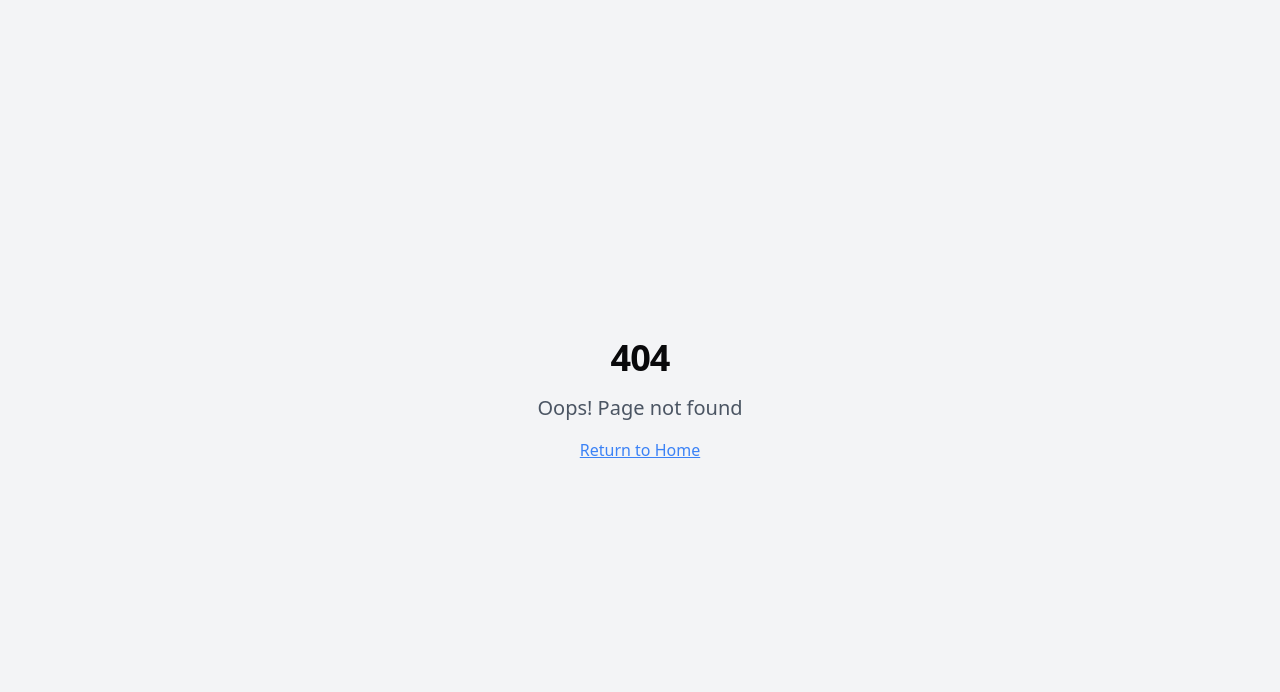
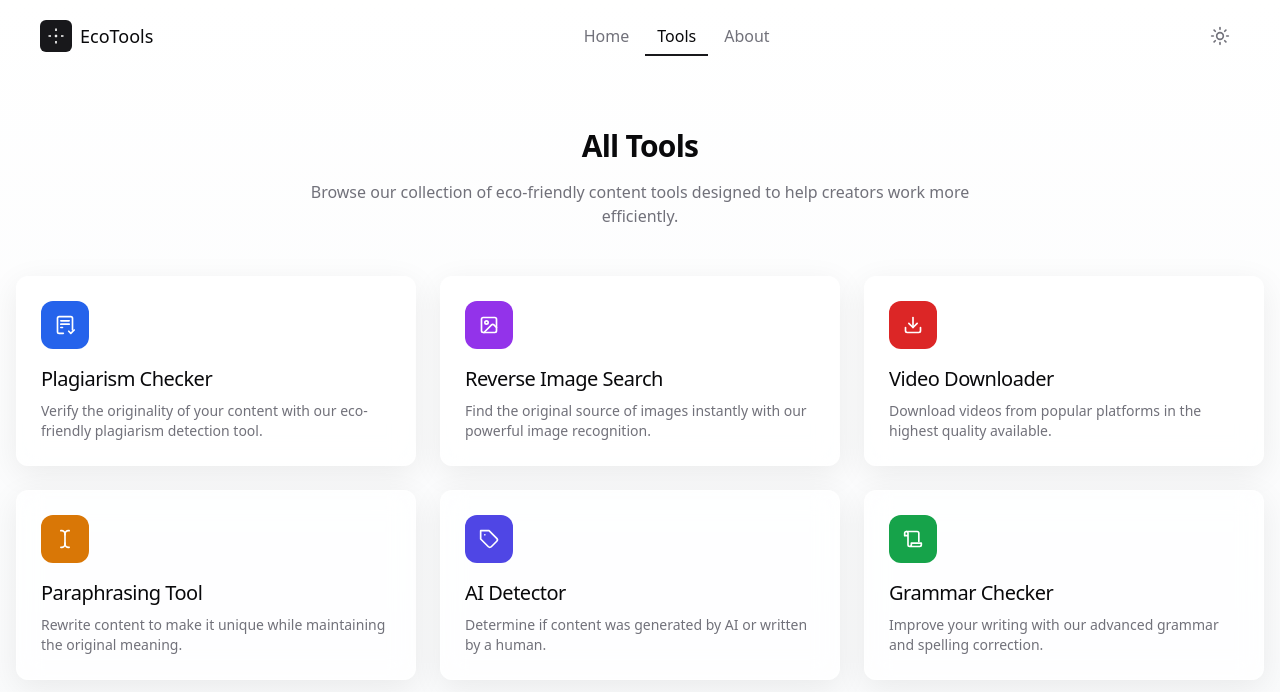
Before and after one commit to hardikbhojani2/eco-toolkit, a React (Vite) app: page /tools in a window 1280 px wide. Before the commit this address had no page. Shown: the top 692 px of the page. Built offline with nearby package versions, Linux system fonts and the light colour scheme.

Commit message:
Make tools usable
The prompt requests to make the existing tools usable.

```diff
--- a/src/App.tsx
+++ b/src/App.tsx
@@ -1,9 +1,12 @@
+
 import { Toaster } from "@/components/ui/toaster";
 import { Toaster as Sonner } from "@/components/ui/sonner";
 import { TooltipProvider } from "@/components/ui/tooltip";
 import { QueryClient, QueryClientProvider } from "@tanstack/react-query";
 import { BrowserRouter, Routes, Route } from "react-router-dom";
 import Index from "./pages/Index";
+import ToolsListPage from "./pages/ToolsListPage";
+import ToolsPage from "./pages/ToolsPage";
 import NotFound from "./pages/NotFound";
 
 const queryClient = new QueryClient();
@@ -16,6 +19,8 @@ const App = () => (
       <BrowserRouter>
         <Routes>
           <Route path="/" element={<Index />} />
+          <Route path="/tools" element={<ToolsListPage />} />
+          <Route path="/tools/:toolRoute" element={<ToolsPage />} />
           {/* ADD ALL CUSTOM ROUTES ABOVE THE CATCH-ALL "*" ROUTE */}
           <Route path="*" element={<NotFound />} />
         </Routes>
--- a/src/pages/Index.tsx
+++ b/src/pages/Index.tsx
@@ -6,7 +6,8 @@ import Header from '@/components/Header';
 import ToolCard from '@/components/ToolCard';
 import { Tool } from '@/lib/types';
 
-const tools: Tool[] = [
+// Export tools array so it can be used in other components
+export const tools: Tool[] = [
   {
     id: 'plagiarism-checker',
     name: 'Plagiarism Checker',
--- /dev/null
+++ b/src/pages/ToolsListPage.tsx
@@ -0,0 +1,35 @@
+
+import { tools } from './Index';
+import Header from '@/components/Header';
+import ToolCard from '@/components/ToolCard';
+
+const ToolsListPage = () => {
+  return (
+    <div className="min-h-screen bg-gradient-to-b from-white to-gray-50 dark:from-gray-900 dark:to-black text-foreground">
+      <Header />
+
+      <main className="pt-32 pb-20 px-4">
+        <div className="max-w-7xl mx-auto">
+          <div className="text-center mb-12">
+            <h1 className="text-3xl font-bold mb-4">All Tools</h1>
+            <p className="text-muted-foreground max-w-2xl mx-auto">
+              Browse our collection of eco-friendly content tools designed to help creators work more efficiently.
+            </p>
+          </div>
+
+          <div className="grid grid-cols-1 md:grid-cols-2 lg:grid-cols-3 gap-6">
+            {tools.map((tool, index) => (
+              <ToolCard
+                key={tool.id}
+                tool={tool}
+                index={index}
+              />
+            ))}
+          </div>
+        </div>
+      </main>
+    </div>
+  );
+};
+
+export default ToolsListPage;
--- /dev/null
+++ b/src/pages/ToolsPage.tsx
@@ -0,0 +1,61 @@
+
+import { useParams } from 'react-router-dom';
+import { tools } from './Index';
+import Header from '@/components/Header';
+import PlagiarismChecker from '@/components/tools/PlagiarismChecker';
+import ReverseImageSearch from '@/components/tools/ReverseImageSearch';
+import VideoDownloader from '@/components/tools/VideoDownloader';
+import ParaphrasingTool from '@/components/tools/ParaphrasingTool';
+import AIDetector from '@/components/tools/AIDetector';
+import GrammarChecker from '@/components/tools/GrammarChecker';
+import { NotFound } from '@/pages/NotFound';
+
+const ToolsPage = () => {
+  const { toolRoute } = useParams();
+
+  // Find the tool from our tools array
+  const currentTool = tools.find(tool => tool.route === toolRoute);
+
+  // Render the component based on the tool route
+  const renderToolComponent = () => {
+    switch (toolRoute) {
+      case 'plagiarism-checker':
+        return <PlagiarismChecker />;
+      case 'reverse-image-search':
+        return <ReverseImageSearch />;
+      case 'video-downloader':
+        return <VideoDownloader />;
+      case 'paraphrasing-tool':
+        return <ParaphrasingTool />;
+      case 'ai-detector':
+        return <AIDetector />;
+      case 'grammar-checker':
+        return <GrammarChecker />;
+      default:
+        return <NotFound />;
+    }
+  };
+
+  if (!currentTool) {
+    return <NotFound />;
+  }
+
+  return (
+    <div className="min-h-screen bg-gradient-to-b from-white to-gray-50 dark:from-gray-900 dark:to-black text-foreground">
+      <Header />
+
+      <main className="pt-32 pb-20 px-4">
+        <div className="max-w-7xl mx-auto">
+          <div className="mb-8">
+            <h1 className="text-3xl font-bold mb-2">{currentTool.name}</h1>
+            <p className="text-muted-foreground">{currentTool.description}</p>
+          </div>
+
+          {renderToolComponent()}
+        </div>
+      </main>
+    </div>
+  );
+};
+
+export default ToolsPage;
```
